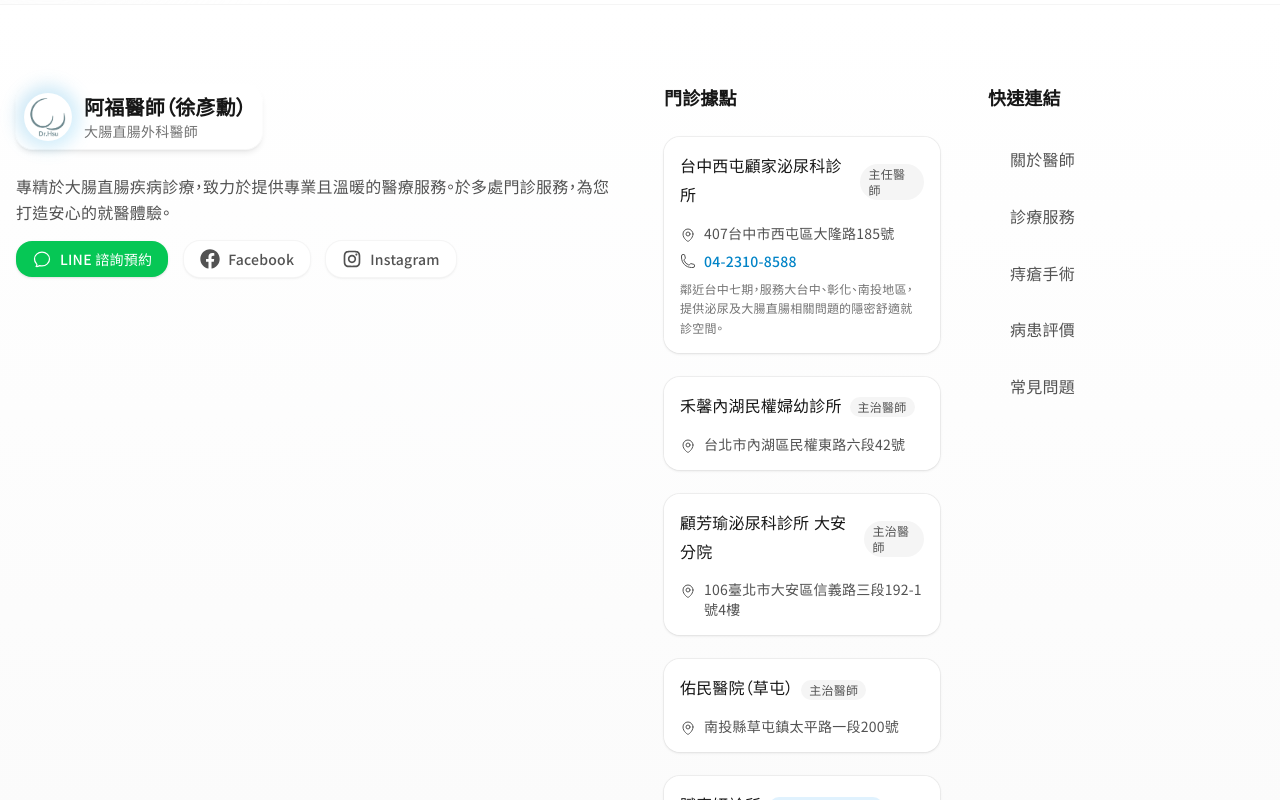
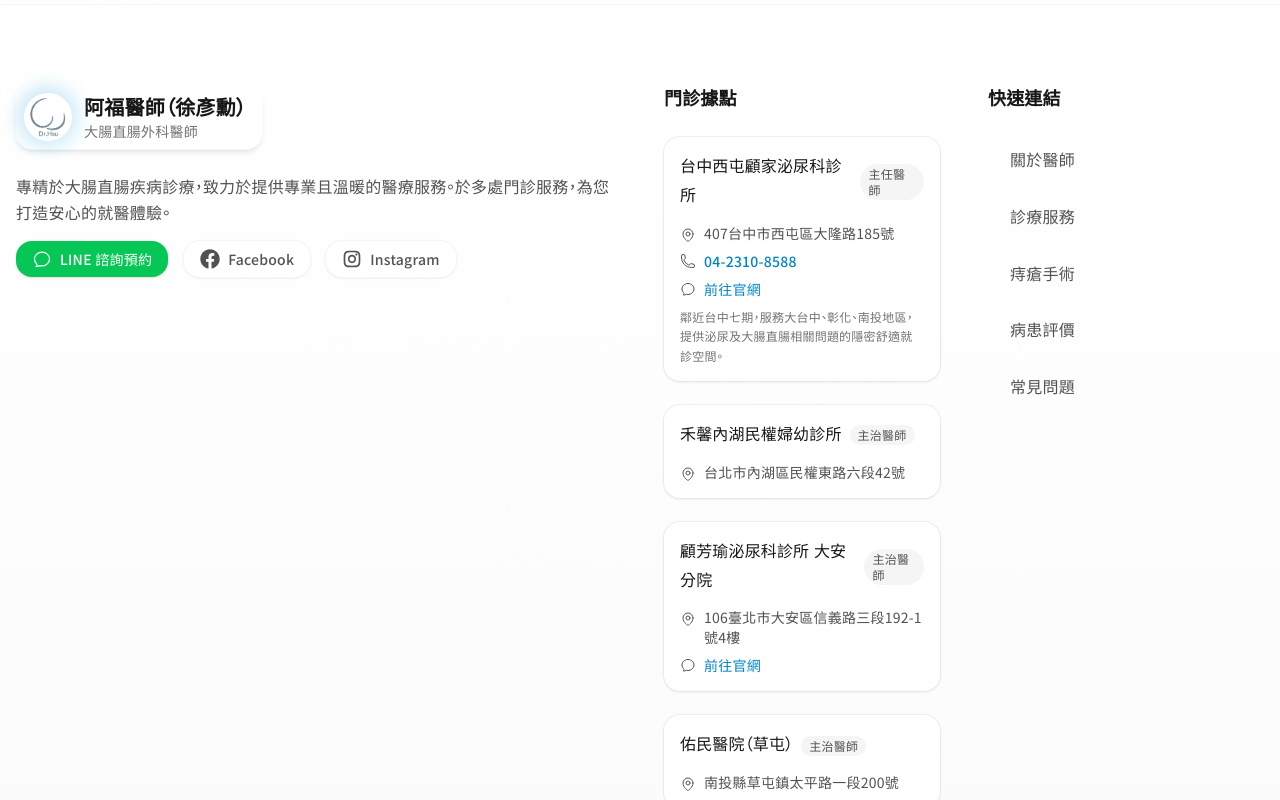
Before and after one commit to AioliaKnight/drfuku, a Next.js app: page /faq in a window 1280 px wide. Shown: the part 1940-2740 px from the top of the page. Built offline with nearby package versions, Linux system fonts and the light colour scheme; no server answers.

Commit message:
Optimize: add external clinic website links and update structured data

```diff
--- a/src/config/constants.ts
+++ b/src/config/constants.ts
@@ -21,6 +21,7 @@ export const DOCTOR = {
   sameAs: [
     'https://drfuku.com',
     'https://line.me/ti/p/~@772pable',
+    'https://drbird.tw/doctor/yenhsunhsu'
   ],
 } as const
 
--- a/src/config/site-content.ts
+++ b/src/config/site-content.ts
@@ -80,6 +80,7 @@ export type PracticeLocation = {
   address?: string
   telephone?: string
   mapUrl?: string
+  websiteUrl?: string
   /** 服務範圍說明（選填，用於首頁／頁尾） */
   serviceAreaNote?: string
   role: PracticeLocationRole
@@ -105,6 +106,7 @@ export const PRACTICE_LOCATIONS: readonly PracticeLocation[] = [
     address: '407台中市西屯區大隆路185號',
     telephone: '04-2310-8588',
     mapUrl: 'https://maps.app.goo.gl/cJ9YozSLjiapbtHFA',
+    websiteUrl: 'https://drbird.tw/doctor/yenhsunhsu',
     serviceAreaNote:
       '鄰近台中七期，服務大台中、彰化、南投地區，提供泌尿及大腸直腸相關問題的隱密舒適就診空間。',
     role: 'director',
@@ -123,6 +125,7 @@ export const PRACTICE_LOCATIONS: readonly PracticeLocation[] = [
     name: '顧芳瑜泌尿科診所 大安分院',
     address: '106臺北市大安區信義路三段192-1號4樓',
     mapUrl: 'https://maps.app.goo.gl/1FsNbydSNMxLC9ci8',
+    websiteUrl: 'https://drbird.tw/doctor/yenhsunhsu',
     role: 'attending',
     region: '台北市',
   },
--- a/src/shared/components/Footer/Footer.client.tsx
+++ b/src/shared/components/Footer/Footer.client.tsx
@@ -41,6 +41,7 @@ const clinics = PRACTICE_LOCATIONS.map((loc) => ({
   address: loc.address ?? '',
   telephone: loc.telephone ?? '',
   mapUrl: loc.mapUrl ?? '',
+  websiteUrl: loc.websiteUrl ?? '',
   serviceAreaNote: loc.serviceAreaNote ?? '',
   type: getPracticeRoleLabel(loc.role),
 }))
@@ -119,6 +120,19 @@ const ClinicCard = memo(function ClinicCard({ clinic, index }: { clinic: typeof
           <HiOutlinePhone className="h-4 w-4 shrink-0" aria-hidden="true" />
           <a href={toTelHref(clinic.telephone)} className="font-medium text-brand-600 hover:underline">
             {clinic.telephone}
+          </a>
+        </div>
+      ) : null}
+      {clinic.websiteUrl ? (
+        <div className="mt-2 flex items-center gap-2 text-sm text-neutral-600">
+          <HiOutlineChatBubbleOvalLeft className="h-4 w-4 shrink-0" aria-hidden="true" />
+          <a
+            href={clinic.websiteUrl}
+            target="_blank"
+            rel="noopener noreferrer"
+            className="font-medium text-brand-600 hover:underline"
+          >
+            前往官網
           </a>
         </div>
       ) : null}
```
